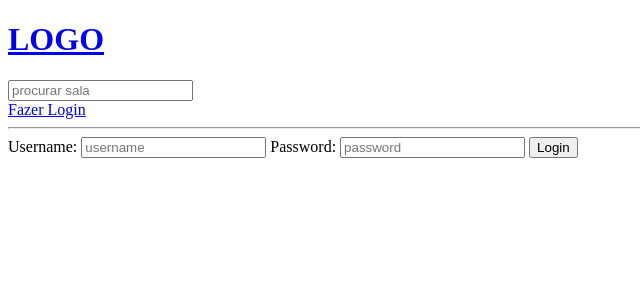
After one commit to jeovasb00/StudyBud, a Django app: page /login/ in a window 1280 px wide. The commit adds this page. Shown: the top 300 px of the page, without its empty margins (0-640 px from the left). Run offline with Django 4.2, Linux system fonts and the light colour scheme.

Commit message:
fazendo login e logout

```diff
--- a/base/urls.py
+++ b/base/urls.py
@@ -2,8 +2,12 @@ from django.urls import path
 from . import views
 
 urlpatterns = [
+    path("login/", views.loginPage, name="login"),
+    path("logout/", views.logoutUser, name="logout"),
+
     path("", views.home, name="home"),
     path("room/<str:pk>/", views.room, name="room"),
+
     path("create-room/", views.createRoom, name="create-room"),
     path("update-room/<str:pk>/", views.updateRoom, name="update-room"),
     path("delete-room/<str:pk>/", views.deleteRoom, name="delete-room"),
--- a/base/views.py
+++ b/base/views.py
@@ -1,15 +1,37 @@
 from django.shortcuts import render, redirect
 from django.db.models import Q
+from django.contrib.auth.models import User
+from django.contrib.auth import authenticate, login, logout
+from django.contrib import messages
 from .models import Room, Topic
 from .forms import RoomForm
 
-'''
-rooms = [
-    {'id':1, 'name': 'vamos aprender python'},
-    {'id':2, 'name': 'Design with me'},
-    {'id':3, 'name': 'Desenvolvedores Frontend'},
-]
-'''
+def loginPage(request):
+
+    if request.method == 'POST':
+        username = request.POST.get('username')
+        password = request.POST.get('password')
+
+        try:
+            user = User.objects.get(username=username)
+        except:
+            messages.error(request, 'Usuário inexistente')
+
+        user = authenticate(request, username=username, password=password)
+
+        if user is not None:
+            login(request, user)
+            return redirect('home')
+        else:
+            messages.error(request, 'Nome de usuário ou senha incorreto')
+
+    context = {}
+    return render(request, 'base/login_register.html', context)
+
+
+def logoutUser(request):
+    logout(request)
+    return redirect('home')
 
 def home(request):
     q = request.GET.get('q') if request.GET.get('q') != None else ''
--- /dev/null
+++ b/templates/base/login_register.html
@@ -0,0 +1,19 @@
+{% extends 'main.html' %}
+
+{% block content %}
+
+<div>
+    <form method='POST' action="">
+        {% csrf_token %}
+
+        <label>Username:</label>
+        <input type="text" name="username" placeholder="username" />
+
+        <label>Password:</label>
+        <input type="password" name="password" placeholder="password" />
+
+        <input type="submit" value="Login" />
+    </form>
+</div>
+
+{% endblock content %}
--- a/templates/main.html
+++ b/templates/main.html
@@ -11,6 +11,14 @@
     <body>
         {% include 'navbar.html' %}
 
+        {% if messages %}
+        <ul class="messages">
+            {% for message in messages %}
+                <li>{{ message }}</li>
+            {% endfor %}
+        </ul>
+        {% endif %}
+
         {% block content %}
 
         {% endblock %}
--- a/templates/navbar.html
+++ b/templates/navbar.html
@@ -6,4 +6,11 @@
     <input type="text" name="q" placeholder="procurar sala" />
 </form>
 
+{% if request.user.is_authenticated %}
+<a href="{% url 'logout' %}">Deslogar</a>
+{% else %}
+
+<a href="{% url 'login' %}">Fazer Login</a>
+{% endif %}
+
 <hr>
```
Also changed, not shown: db.sqlite3.
